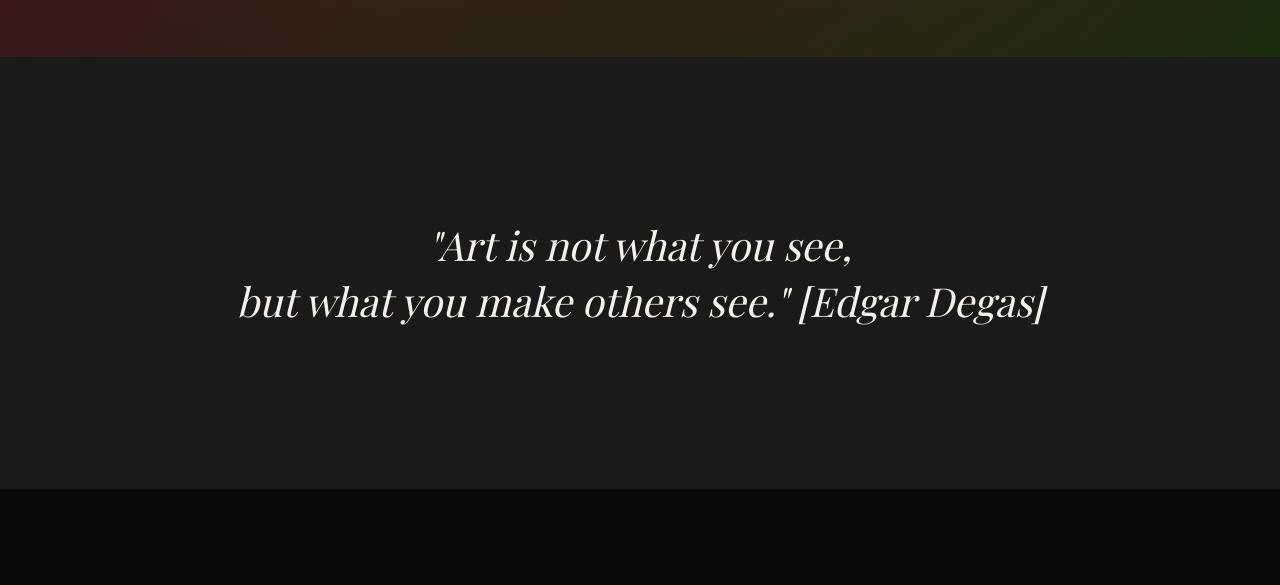
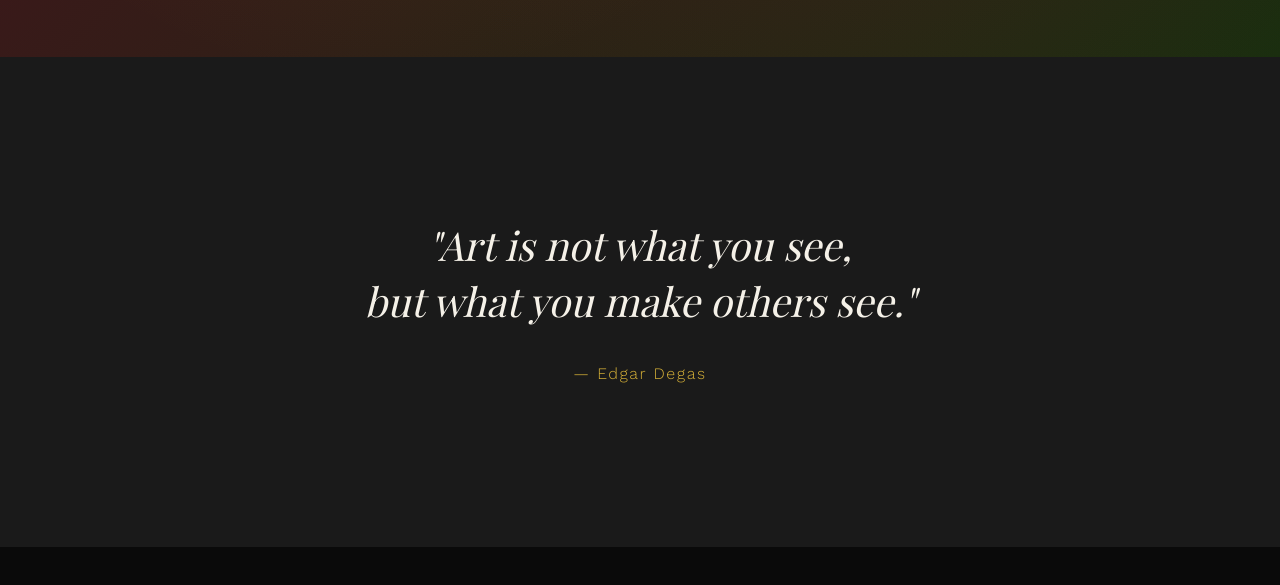
Before and after one commit to githAdni/Lelibra, a plain HTML site: page index.html in a window 1280 px wide. Shown: the part 743-1328 px from the top of the page. Drawn offline with nearby package versions, Linux system fonts and the light colour scheme.

Commit message:
Add files via upload

```diff
--- a/index.html
+++ b/index.html
@@ -41,7 +41,8 @@
     <!-- Statement Section -->
     <section class="statement-section">
         <div class="statement-content">
-            <h2 class="statement-text">"Art is not what you see,<br>but what you make others see." [Edgar Degas]</h2>
+            <h2 class="statement-text">"Art is not what you see,<br>but what you make others see."</h2>
+            <p class="quote-attribution">— Edgar Degas</p>
         </div>
     </section>
 
@@ -82,7 +83,7 @@
             <div class="contact-info">
                 <div class="contact-item">
                     <span class="contact-label">Email</span>
-                    <a href="mailto:letizia@example.com" class="contact-value">your.email@example.com</a>
+                    <a href="mailto:your.email@example.com" class="contact-value">your.email@example.com</a>
                 </div>
                 <div class="contact-item">
                     <span class="contact-label">Instagram</span>
--- a/style.css
+++ b/style.css
@@ -217,6 +217,7 @@ a {
     height: 60px;
     background: linear-gradient(to bottom, var(--color-gold), transparent);
     animation: scrollPulse 2s ease-in-out infinite;
+    opacity: 1;
 }
 
 /* ==========================================
@@ -237,6 +238,15 @@ a {
     font-style: italic;
     max-width: 1000px;
     margin: 0 auto;
+}
+
+.quote-attribution {
+    font-family: var(--font-body);
+    font-size: 1rem;
+    font-weight: 300;
+    color: var(--color-gold);
+    margin-top: var(--spacing-md);
+    letter-spacing: 0.1em;
 }
 
 /* ==========================================
@@ -641,10 +651,12 @@ a {
 
 @keyframes scrollPulse {
     0%, 100% {
-        opacity: 0.5;
+        opacity: 0.8;
+        transform: translateY(0);
     }
     50% {
         opacity: 1;
+        transform: translateY(10px);
     }
 }
 
```
